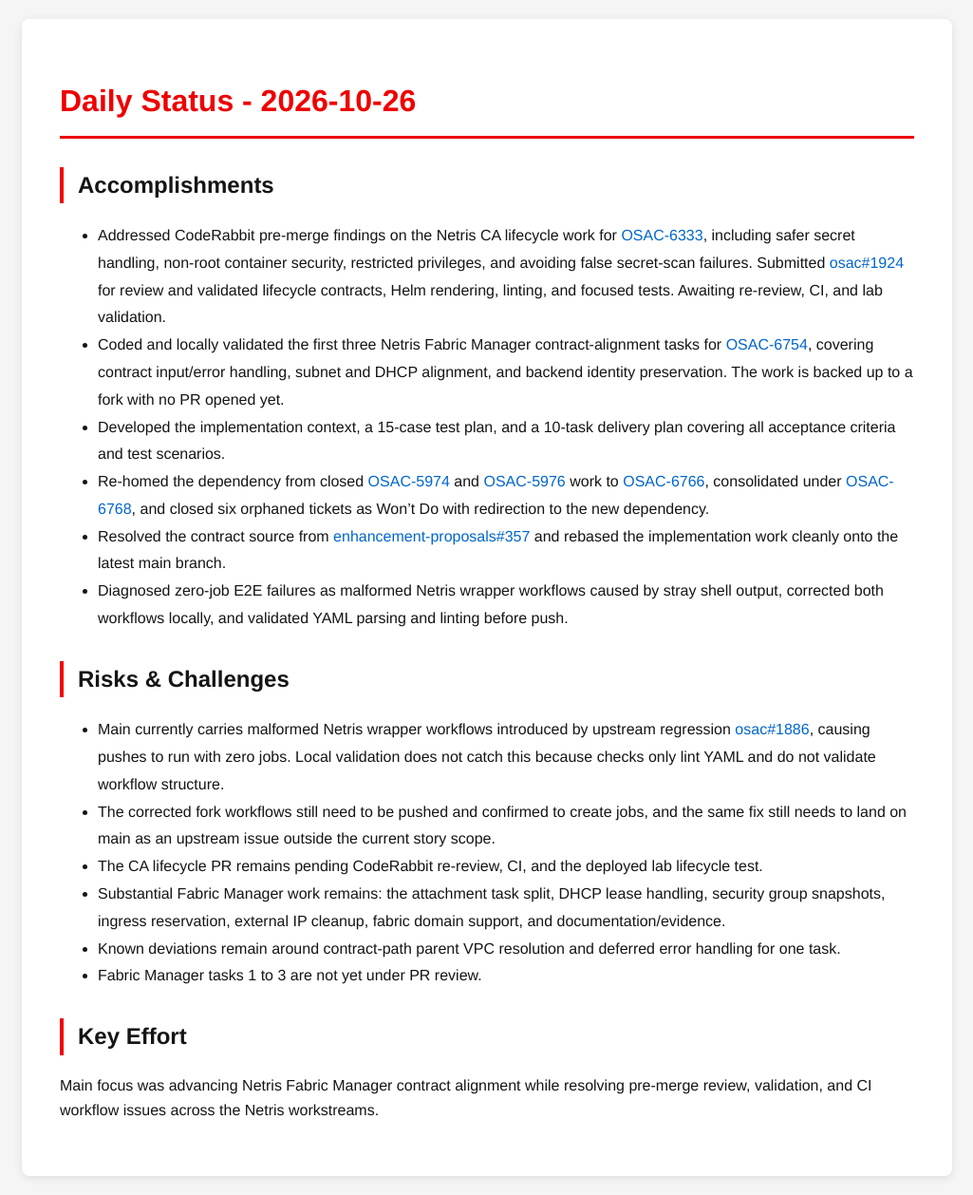
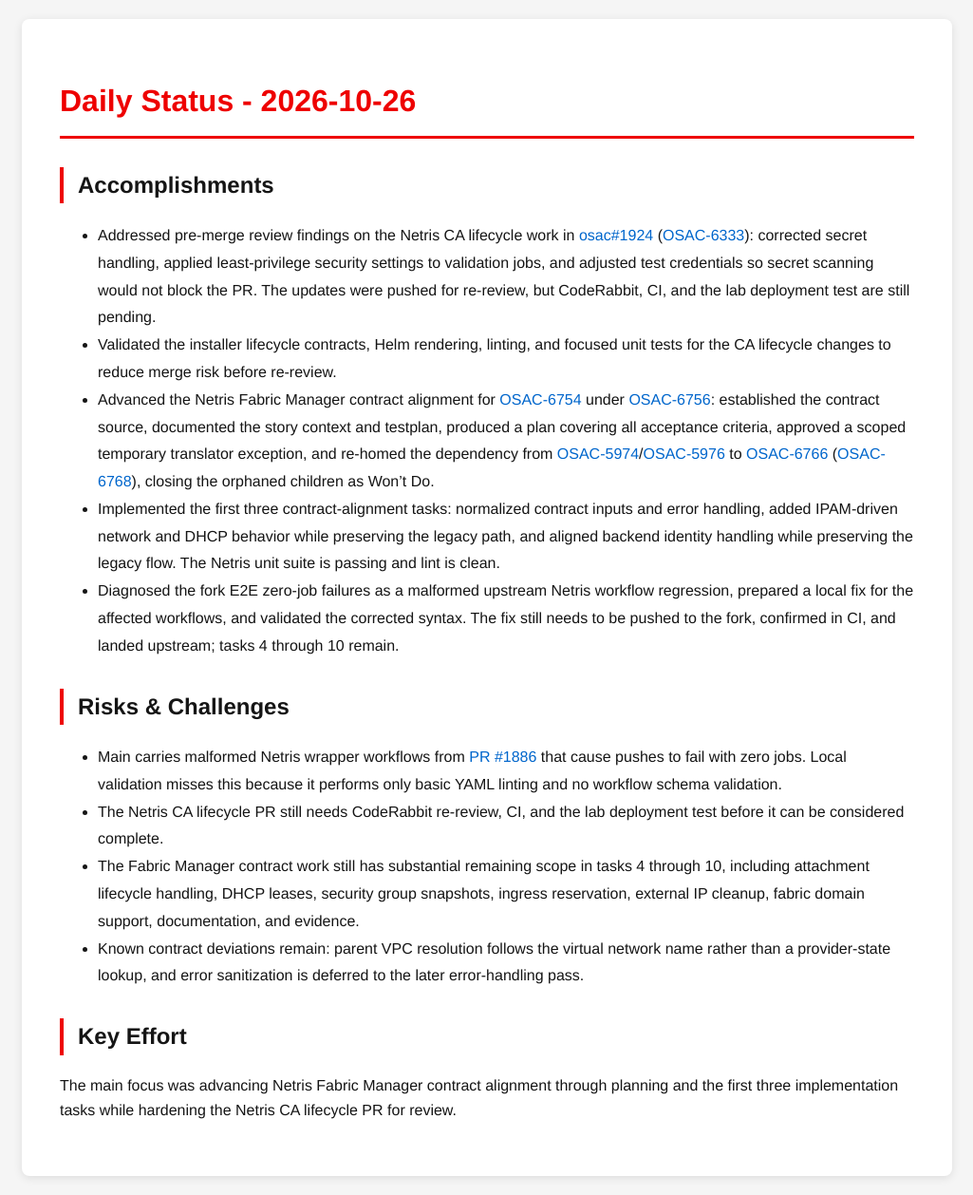
Before and after one commit to tzvatot/daily-status, a Jekyll site: the page built from 2026-10-26.md, in a window 1280 px wide. Shown: the whole page at 95% size, without its empty margins (127-1152 px from the left). Built offline with Jekyll 4.4.1, drawn with Linux system fonts in a browser that asks for light colours.

Commit message:
Daily status update - 2026-10-26

```diff
--- a/2026-10-26.md
+++ b/2026-10-26.md
@@ -7,20 +7,17 @@
 # Daily Status - 2026-10-26
 
 ## Accomplishments
-- Addressed CodeRabbit pre-merge findings on the Netris CA lifecycle work for [OSAC-6333](https://redhat.atlassian.net/browse/OSAC-6333), including safer secret handling, non-root container security, restricted privileges, and avoiding false secret-scan failures. Submitted [osac#1924](https://github.com/osac-project/osac/pull/1924) for review and validated lifecycle contracts, Helm rendering, linting, and focused tests. Awaiting re-review, CI, and lab validation.
-- Coded and locally validated the first three Netris Fabric Manager contract-alignment tasks for [OSAC-6754](https://redhat.atlassian.net/browse/OSAC-6754), covering contract input/error handling, subnet and DHCP alignment, and backend identity preservation. The work is backed up to a fork with no PR opened yet.
-- Developed the implementation context, a 15-case test plan, and a 10-task delivery plan covering all acceptance criteria and test scenarios.
-- Re-homed the dependency from closed [OSAC-5974](https://redhat.atlassian.net/browse/OSAC-5974) and [OSAC-5976](https://redhat.atlassian.net/browse/OSAC-5976) work to [OSAC-6766](https://redhat.atlassian.net/browse/OSAC-6766), consolidated under [OSAC-6768](https://redhat.atlassian.net/browse/OSAC-6768), and closed six orphaned tickets as Won't Do with redirection to the new dependency.
-- Resolved the contract source from [enhancement-proposals#357](https://github.com/osac-project/enhancement-proposals/pull/357) and rebased the implementation work cleanly onto the latest main branch.
-- Diagnosed zero-job E2E failures as malformed Netris wrapper workflows caused by stray shell output, corrected both workflows locally, and validated YAML parsing and linting before push.
+- Addressed pre-merge review findings on the Netris CA lifecycle work in [osac#1924](https://github.com/osac-project/osac/pull/1924) ([OSAC-6333](https://redhat.atlassian.net/browse/OSAC-6333)): corrected secret handling, applied least-privilege security settings to validation jobs, and adjusted test credentials so secret scanning would not block the PR. The updates were pushed for re-review, but CodeRabbit, CI, and the lab deployment test are still pending.
+- Validated the installer lifecycle contracts, Helm rendering, linting, and focused unit tests for the CA lifecycle changes to reduce merge risk before re-review.
+- Advanced the Netris Fabric Manager contract alignment for [OSAC-6754](https://redhat.atlassian.net/browse/OSAC-6754) under [OSAC-6756](https://redhat.atlassian.net/browse/OSAC-6756): established the contract source, documented the story context and testplan, produced a plan covering all acceptance criteria, approved a scoped temporary translator exception, and re-homed the dependency from [OSAC-5974](https://redhat.atlassian.net/browse/OSAC-5974)/[OSAC-5976](https://redhat.atlassian.net/browse/OSAC-5976) to [OSAC-6766](https://redhat.atlassian.net/browse/OSAC-6766) ([OSAC-6768](https://redhat.atlassian.net/browse/OSAC-6768)), closing the orphaned children as Won't Do.
+- Implemented the first three contract-alignment tasks: normalized contract inputs and error handling, added IPAM-driven network and DHCP behavior while preserving the legacy path, and aligned backend identity handling while preserving the legacy flow. The Netris unit suite is passing and lint is clean.
+- Diagnosed the fork E2E zero-job failures as a malformed upstream Netris workflow regression, prepared a local fix for the affected workflows, and validated the corrected syntax. The fix still needs to be pushed to the fork, confirmed in CI, and landed upstream; tasks 4 through 10 remain.
 
 ## Risks & Challenges
-- Main currently carries malformed Netris wrapper workflows introduced by upstream regression [osac#1886](https://github.com/osac-project/osac/pull/1886), causing pushes to run with zero jobs. Local validation does not catch this because checks only lint YAML and do not validate workflow structure.
-- The corrected fork workflows still need to be pushed and confirmed to create jobs, and the same fix still needs to land on main as an upstream issue outside the current story scope.
-- The CA lifecycle PR remains pending CodeRabbit re-review, CI, and the deployed lab lifecycle test.
-- Substantial Fabric Manager work remains: the attachment task split, DHCP lease handling, security group snapshots, ingress reservation, external IP cleanup, fabric domain support, and documentation/evidence.
-- Known deviations remain around contract-path parent VPC resolution and deferred error handling for one task.
-- Fabric Manager tasks 1 to 3 are not yet under PR review.
+- Main carries malformed Netris wrapper workflows from [PR #1886](https://github.com/osac-project/osac/pull/1886) that cause pushes to fail with zero jobs. Local validation misses this because it performs only basic YAML linting and no workflow schema validation.
+- The Netris CA lifecycle PR still needs CodeRabbit re-review, CI, and the lab deployment test before it can be considered complete.
+- The Fabric Manager contract work still has substantial remaining scope in tasks 4 through 10, including attachment lifecycle handling, DHCP leases, security group snapshots, ingress reservation, external IP cleanup, fabric domain support, documentation, and evidence.
+- Known contract deviations remain: parent VPC resolution follows the virtual network name rather than a provider-state lookup, and error sanitization is deferred to the later error-handling pass.
 
 ## Key Effort
-Main focus was advancing Netris Fabric Manager contract alignment while resolving pre-merge review, validation, and CI workflow issues across the Netris workstreams.
+The main focus was advancing Netris Fabric Manager contract alignment through planning and the first three implementation tasks while hardening the Netris CA lifecycle PR for review.
```
